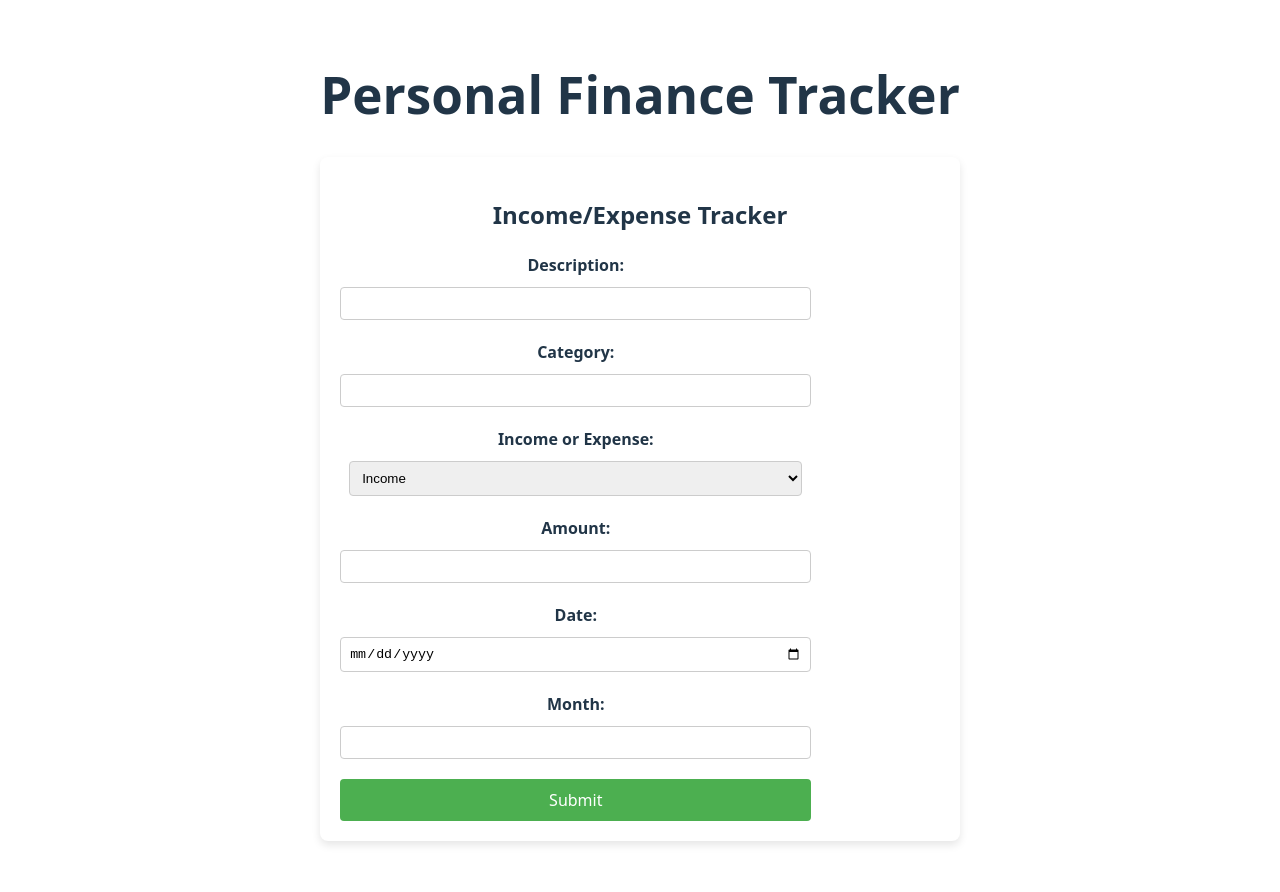
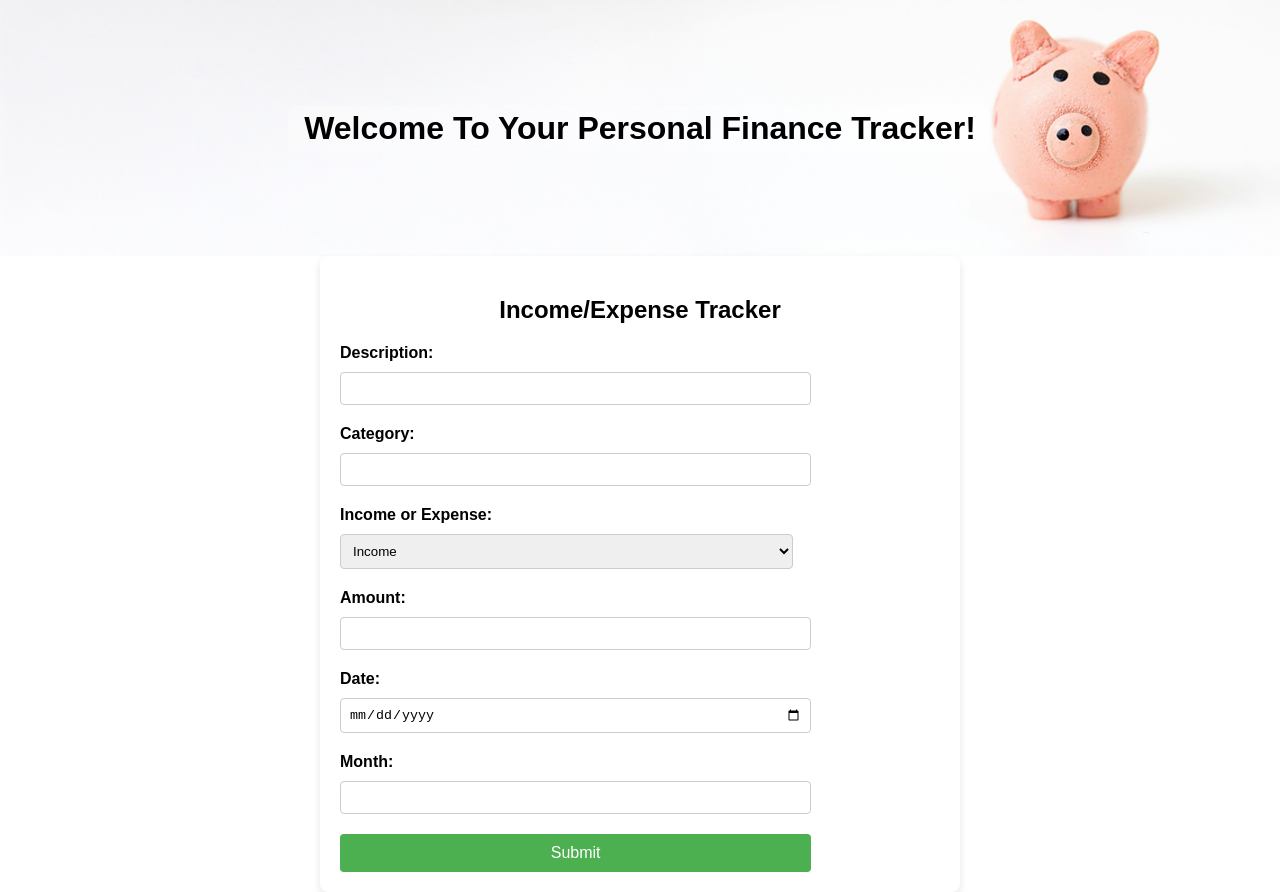
Before and after one commit to Larson04/PersonalFinanceTracker, a Svelte app: page / in a window 1280 px wide. Built offline with nearby package versions, Linux system fonts and the light colour scheme.

Commit message:
Created Hero Component

```diff
--- a/src/App.svelte
+++ b/src/App.svelte
@@ -1,5 +1,6 @@
 <script>
   import InputForm from './lib/InputForm.svelte';
+  import Hero from './lib/Hero.svelte';
 </script>
 
 <header id="header">
@@ -9,7 +10,7 @@
 <main>
 
   <div class="hero">
-    <h1>Personal Finance Tracker</h1>
+    <Hero />
   </div>
   <div class="main"></div>
   <div class="listings"></div>
--- a/src/app.css
+++ b/src/app.css
@@ -1,79 +1,8 @@
-:root {
-  font-family: system-ui, Avenir, Helvetica, Arial, sans-serif;
-  line-height: 1.5;
-  font-weight: 400;
-
-  color-scheme: light dark;
-  color: rgba(255, 255, 255, 0.87);
-  background-color: #242424;
-
-  font-synthesis: none;
-  text-rendering: optimizeLegibility;
-  -webkit-font-smoothing: antialiased;
-  -moz-osx-font-smoothing: grayscale;
-}
-
-a {
-  font-weight: 500;
-  color: #646cff;
-  text-decoration: inherit;
-}
-a:hover {
-  color: #535bf2;
+html, body {
+  height: 100%;
+  margin: 0;
 }
 
 body {
-  margin: 0;
-  display: flex;
-  place-items: center;
-  min-width: 320px;
-  min-height: 100vh;
+  font-family: sans-serif;
 }
-
-h1 {
-  font-size: 3.2em;
-  line-height: 1.1;
-}
-
-.card {
-  padding: 2em;
-}
-
-#app {
-  max-width: 1280px;
-  margin: 0 auto;
-  padding: 2rem;
-  text-align: center;
-}
-
-button {
-  border-radius: 8px;
-  border: 1px solid transparent;
-  padding: 0.6em 1.2em;
-  font-size: 1em;
-  font-weight: 500;
-  font-family: inherit;
-  background-color: #1a1a1a;
-  cursor: pointer;
-  transition: border-color 0.25s;
-}
-button:hover {
-  border-color: #646cff;
-}
-button:focus,
-button:focus-visible {
-  outline: 4px auto -webkit-focus-ring-color;
-}
-
-@media (prefers-color-scheme: light) {
-  :root {
-    color: #213547;
-    background-color: #ffffff;
-  }
-  a:hover {
-    color: #747bff;
-  }
-  button {
-    background-color: #f9f9f9;
-  }
-}
--- /dev/null
+++ b/src/lib/Hero.svelte
@@ -0,0 +1,32 @@
+<script>
+
+</script>
+
+<div class="hero-banner">
+    <div class="hero-welcome">
+        <h1>Welcome To Your Personal Finance Tracker!</h1>
+    </div>
+</div>
+
+<style>
+.hero-banner {
+    background-image: url(../assets/hero-banner.jpg);
+    width: 100%;
+    height: 256px;
+    background-size: cover;
+    background-position: center;
+    background-repeat: no-repeat;
+    display: flex;
+    justify-content: center;
+    align-items: center;
+}
+.hero-welcome h1 {
+    font-size: 32px;
+    color: black;
+    font-family: inherit;
+    background-color: rgba(255, 255, 255, 0.2);
+    padding: 4px 16px;
+    border-radius: 8px;
+}
+
+</style>
```
Also changed, not shown: src/lib/Counter.svelte (deleted, +0 -10 lines), src/assets/hero-banner.jpg (added).
